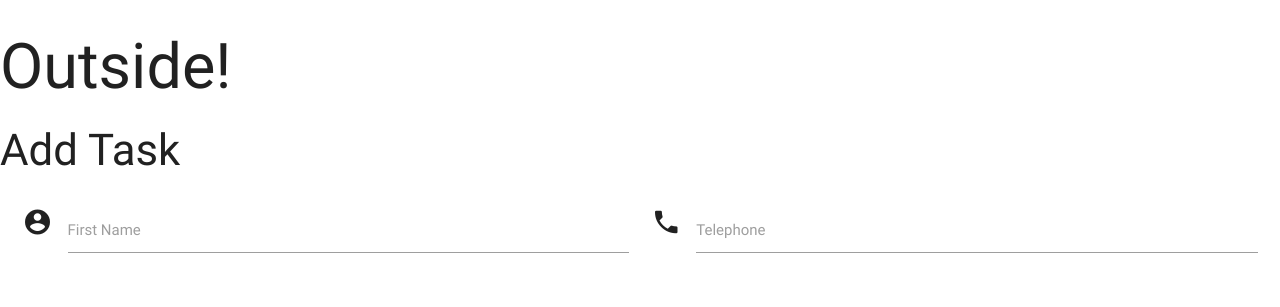
After one commit to martinmaguire89/task_manager, a Flask app: page /add_task in a window 1280 px wide. The commit adds this page. Shown: the top 307 px of the page. Run offline with Flask 2, Linux system fonts and the light colour scheme; some libraries are stand-ins or nearby versions.

Commit message:
addtask.html

```diff
--- a/app.py
+++ b/app.py
@@ -18,6 +18,10 @@
 def get_tasks():
     return render_template("tasks.html", tasks=mongo.db.tasks.find())
 
+@app.route('/add_task')
+def add_task():
+    return render_template('addtask.html')
+
 if __name__ == '__main__':
     app.run(host=os.environ.get('IP'),
         port=int(os.environ.get('PORT')),
--- /dev/null
+++ b/templates/addtask.html
@@ -0,0 +1,19 @@
+{% extends 'base.html' %} {% block content %}
+<h3>Add Task</h3>
+<div class="row">
+    <form  action="" method="POST" class="col s12">
+        <div class="row">
+            <div class="input-field col s6">
+                <i class="material-icons prefix">account_circle</i>
+                <input id="icon_prefix" type="text" class="validate">
+                <label for="icon_prefix">First Name</label>
+            </div>
+            <div class="input-field col s6">
+                <i class="material-icons prefix">phone</i>
+                <input id="icon_telephone" type="tel" class="validate">
+                <label for="icon_telephone">Telephone</label>
+            </div>
+        </div>
+    </form>
+</div>
+{% endblock %}
```
Also changed, not shown: templates/tasks.html (+10 -17 lines).
